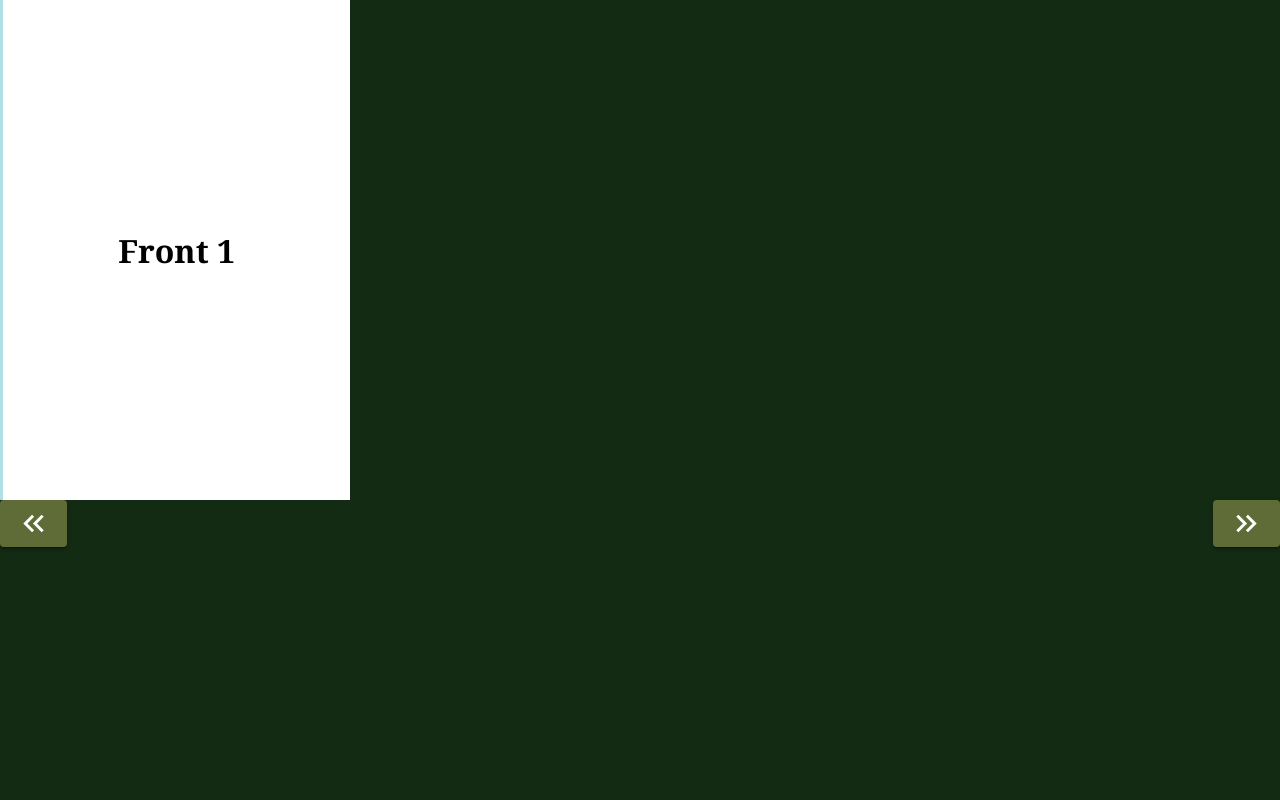
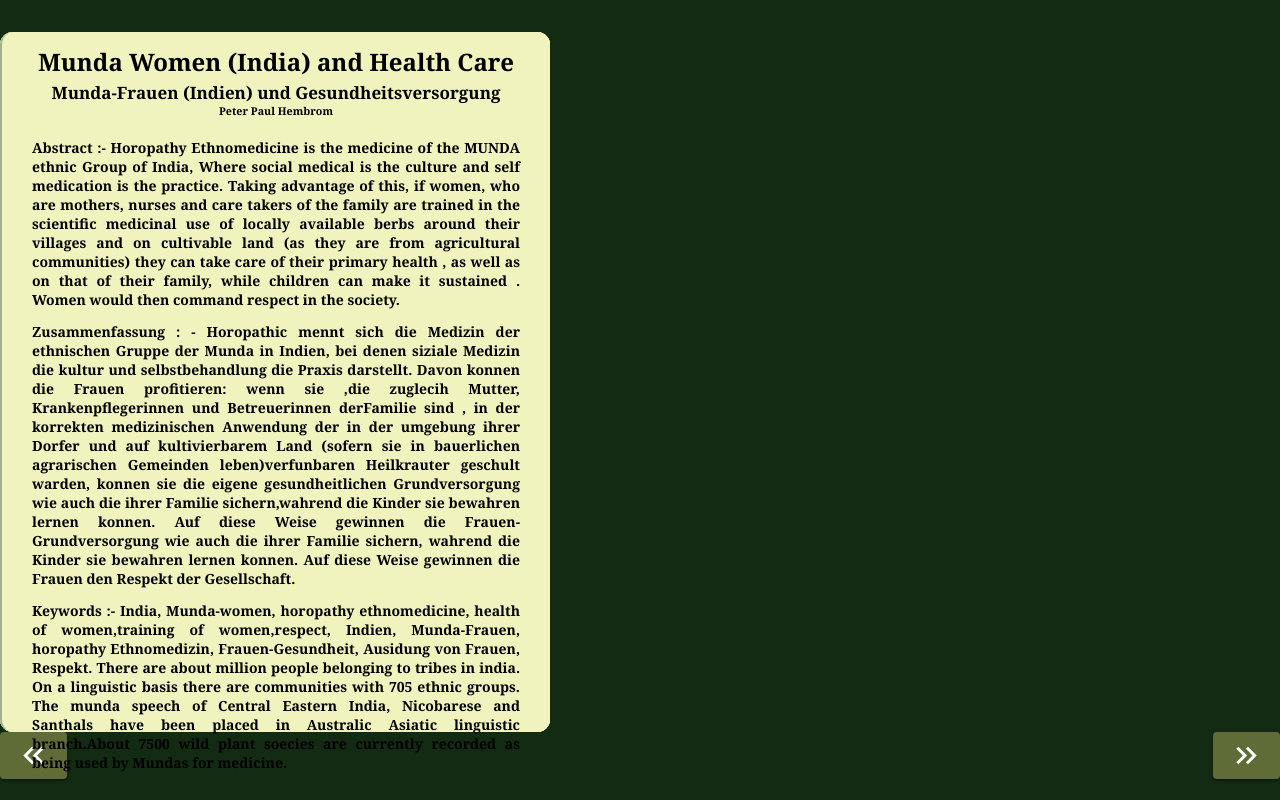
Before and after one commit to Humanisthritu/horopathy, a React (Create React App) app: page /origin in a window 1280 px wide. Built offline with nearby package versions, Linux system fonts and the light colour scheme.

Commit message:
content added to book

```diff
--- a/src/components/Style/book.scss
+++ b/src/components/Style/book.scss
@@ -3,9 +3,11 @@
 /* Book */
 
 .book {
+    margin-top: 32px;
     position: relative;
-    width: 350px;
-    height: 500px;
+    width: 550px;
+    height: 700px;
+
     transition: transform 0.5s;
 
     .paper {
@@ -18,7 +20,7 @@
 
       .front,
       .back {
-        background-color: white;
+        background-color:#f0f3bd;;
         position: absolute;
         width: 100%;
         height: 100%;
@@ -26,11 +28,12 @@
         left: 0;
         transform-origin: left;
         transition: transform 0.5s;
+        border-radius: 13px;
 
         &.front {
           z-index: 1;
           backface-visibility: hidden;
-          border-left: 3px solid powderblue;
+          border-left: 2px solid #a3b18a;
         }
 
         &.back {
@@ -41,12 +44,15 @@
         .back-content {
           width: 100%;
           height: 100%;
-          display: flex;
+          align-self: center;
+          display: block;
           justify-content: center;
-          align-items: center;
+          margin-top: 10px;
+
         }
 
         .back-content {
+
           transform: rotateY(180deg);
         }
       }
--- a/src/components/layouts/BookStructure.jsx
+++ b/src/components/layouts/BookStructure.jsx
@@ -1,51 +1,213 @@
 import { Box, Button } from "@mui/material";
-import React, { useState } from "react";
+import React from "react";
 import KeyboardDoubleArrowLeftIcon from "@mui/icons-material/KeyboardDoubleArrowLeft";
 import KeyboardDoubleArrowRightIcon from "@mui/icons-material/KeyboardDoubleArrowRight";
+import { data } from "../../service/data";
 
 const BookStructure = () => {
-const[currentPage , setCurrentPage] = useState(1)
-const [totalPage , setTotalPage] = useState(3)
-const maxPage = totalPage + 1
-const [transform , setTransform] = useState(false)
+  console.log(data);
 
-const nextPage = () => {
-  if(currentPage < maxPage){
-    setTransform(true)
-    setCurrentPage((previousPage) => previousPage + 1)
+  // Event Listener
+  // prevBtn.addEventListener("click", goPrevPage);
+  // nextBtn.addEventListener("click", goNextPage);
 
-    console.log(currentPage)
-  }
-}
+  // Business Logic
+  let currentLocation = 1;
+  let numOfPapers = 3;
+  let maxLocation = numOfPapers + 1;
 
-const backPage = () =>{
- setTransform(false)
-  if(currentPage > 0){
-    setCurrentPage((previousPage) => previousPage - 1)
-    console.log(currentPage)
+  function openBook() {
+    const prevBtn = document.getElementById("prev-btn");
+    const nextBtn = document.getElementById("next-btn");
+    const book = document.querySelector("#book");
+
+    const paper1 = document.querySelector("#p1");
+    const paper2 = document.querySelector("#p2");
+    const paper3 = document.querySelector("#p3");
+    book.style.transform = "translateX(50%)";
+    prevBtn.style.transform = "translateX(-180px)";
+    nextBtn.style.transform = "translateX(180px)";
   }
 
+  function closeBook(isAtBeginning) {
+    const prevBtn = document.getElementById("prev-btn");
+    const nextBtn = document.getElementById("next-btn");
+    const book = document.querySelector("#book");
 
-}
+    const paper1 = document.querySelector("#p1");
+    const paper2 = document.querySelector("#p2");
+    const paper3 = document.querySelector("#p3");
+    if (isAtBeginning) {
+      book.style.transform = "translateX(0%)";
+    } else {
+      book.style.transform = "translateX(100%)";
+    }
+
+    prevBtn.style.transform = "translateX(0px)";
+    nextBtn.style.transform = "translateX(0px)";
+  }
+
+  function goNextPage() {
+    const prevBtn = document.getElementById("prev-btn");
+    const nextBtn = document.getElementById("next-btn");
+    const book = document.querySelector("#book");
+
+    const paper1 = document.querySelector("#p1");
+    const paper2 = document.querySelector("#p2");
+    const paper3 = document.querySelector("#p3");
+    if (currentLocation < maxLocation) {
+      switch (currentLocation) {
+        case 1:
+          openBook();
+          paper1.classList.add("flipped");
+          paper1.style.zIndex = 1;
+          break;
+        case 2:
+          paper2.classList.add("flipped");
+          paper2.style.zIndex = 2;
+          break;
+        case 3:
+          paper3.classList.add("flipped");
+          paper3.style.zIndex = 3;
+          closeBook(false);
+          break;
+        default:
+          throw new Error("unkown state");
+      }
+      currentLocation++;
+    }
+  }
+
+  function goPrevPage() {
+    const prevBtn = document.getElementById("prev-btn");
+    const nextBtn = document.getElementById("next-btn");
+    const book = document.querySelector("#book");
+
+    const paper1 = document.querySelector("#p1");
+    const paper2 = document.querySelector("#p2");
+    const paper3 = document.querySelector("#p3");
+    if (currentLocation > 1) {
+      switch (currentLocation) {
+        case 2:
+          closeBook(true);
+          paper1.classList.remove("flipped");
+          paper1.style.zIndex = 3;
+          break;
+        case 3:
+          paper2.classList.remove("flipped");
+          paper2.style.zIndex = 2;
+          break;
+        case 4:
+          openBook();
+          paper3.classList.remove("flipped");
+          paper3.style.zIndex = 1;
+          break;
+        default:
+          throw new Error("unkown state");
+      }
+
+      currentLocation--;
+    }
+  }
+
   return (
     <>
-
       <Box id="book" className="book">
         {/* paper 1 */}
-        <Box id="p1" className= {transform ? "paper flipped":"paper"} >
+        <Box id="p1" className="paper">
           <Box className="front">
             <Box id="f1" class="front-content">
-              <h1>Front 1</h1>
+              {data.map((item) => {
+                return (
+                  <>
+                    <h1
+                      style={{
+                        fontSize: "1.5rem",
+                        display: "grid",
+                        justifyContent: "center",
+                        padding: "3px",
+                      }}
+                    >
+                      {item.header}
+                    </h1>
+                    <h4
+                      style={{
+                        display: "flex",
+                        justifyContent: "center",
+                        fontSize: "17px",
+                      }}
+                    >
+                      {item.subHeader}
+                    </h4>
+                    <h6 style={{ display: "flex", justifyContent: "center" }}>
+                      {item.author}
+                    </h6>
+                    <h6
+                      style={{
+                        display: "flex",
+                        justifyContent: "center",
+                        margin: "20px 30px 13px 30px",
+                        fontSize: "14px",
+                        textAlign: "justify",
+                        textJustify: "inter-word",
+                      }}
+                    >
+                      {item.detailsOne}
+                    </h6>
+                    <h6
+                      style={{
+                        display: "flex",
+                        justifyContent: "center",
+                        margin: "13px 30px 13px 30px",
+                        fontSize: "14px",
+                        textAlign: "justify",
+                        textJustify: "inter-word",
+                      }}
+                    >
+                      {item.detailsSecond}
+                    </h6>
+                    <h6
+                      style={{
+                        display: "flex",
+                        justifyContent: "center",
+                        margin: "13px 30px 13px 30px",
+                        fontSize: "14px",
+                        textAlign: "justify",
+                        textJustify: "inter-word",
+                      }}
+                    >
+                      {item.detailsThree}
+                    </h6>
+                  </>
+                );
+              })}
             </Box>
           </Box>
           <Box className="back">
             <Box id="b1" class="back-content">
-              <h1>Back 1</h1>
+              {data.map((item) => {
+                return (
+                  <>
+                    <h1
+                      style={{
+                        fontSize: "1.5rem",
+                        display: "grid",
+                        justifyContent: "center",
+                        padding: "3px",
+                      }}
+                    >
+                      {item.header}
+                    </h1>
+                    {/* <h4 style={{display:'grid' , justifyContent:'center', padding:'3px' }}>{item.subHeader}</h4>
+                  <h6 style={{display:'grid' , justifyContent:'center', padding:'3px' }}>{item.author}</h6> */}
+                  </>
+                );
+              })}
             </Box>
           </Box>
         </Box>
         {/* paper 2 */}
-        <Box id="p2" className= "paper" >
+        <Box id="p2" className="paper">
           <Box className="front">
             <Box id="f2" class="front-content">
               <h1>Front 2</h1>
@@ -58,7 +220,7 @@ const backPage = () =>{
           </Box>
         </Box>
         {/* paper 3 */}
-        <Box id="p3" className= "paper " >
+        <Box id="p3" className="paper ">
           <Box className="front">
             <Box id="f3" class="front-content">
               <h1>Front 3</h1>
@@ -76,6 +238,7 @@ const backPage = () =>{
           display: "flex",
           justifyContent: "space-between",
           placeItems: "center",
+          position: "inherit",
         }}
       >
         <Button
@@ -85,7 +248,7 @@ const backPage = () =>{
             "&:hover": { backgroundColor: "#dad7cd", color: "black" },
           }}
           id="prev-btn"
-         onClick={() => backPage(maxPage)}
+          onClick={() => goPrevPage()}
         >
           <KeyboardDoubleArrowLeftIcon fontSize="large" />
         </Button>
@@ -96,17 +259,11 @@ const backPage = () =>{
             backgroundColor: "#606c38",
             "&:hover": { backgroundColor: "#dad7cd", color: "black" },
           }}
-
-          onClick={() => nextPage(maxPage)}
-
+          onClick={() => goNextPage()}
         >
           <KeyboardDoubleArrowRightIcon fontSize="large" />
         </Button>
       </Box>
-
-
-
-
     </>
   );
 };
--- a/src/components/pages/Home.jsx
+++ b/src/components/pages/Home.jsx
@@ -12,8 +12,8 @@ const Home = () => {
     <Paper  style={{width:"auto"   ,backgroundColor: "#606c38"  , position:"relative" }}>
     <SlideMe />
     </Paper>
-    <Paper  style={{width:"auto" ,backgroundColor: "#bcbd8b"  , position:"relative" , display:"flex" , justifyContent:"center"}}>
-     <BookStructure/>
+    <Paper  style={{width:"auto" ,backgroundColor: "#bcbd8b"  , position:"relative" , display:"grid" , justifyContent:"center"}}>
+     <BookStructure defer/>
     </Paper>
 
 
--- /dev/null
+++ b/src/service/data.js
@@ -0,0 +1,10 @@
+export const data = [
+    {
+        header: "Munda Women (India) and Health Care",
+        subHeader: "Munda-Frauen (Indien) und Gesundheitsversorgung",
+        author: "Peter Paul Hembrom",
+        detailsOne: "Abstract :- Horopathy Ethnomedicine is the medicine of the MUNDA ethnic Group of India, Where social medical is the culture and self medication is the practice. Taking advantage of this, if women, who are mothers, nurses and care takers of the family are trained in the scientific medicinal use of locally available berbs around their villages and on cultivable land (as they are from agricultural communities) they can take care of their primary health , as well as on that of their family, while children can make it sustained . Women would then command respect in the society.",
+        detailsSecond:"Zusammenfassung : - Horopathic mennt sich die Medizin der ethnischen Gruppe der Munda in Indien, bei denen siziale Medizin die kultur und selbstbehandlung die Praxis darstellt. Davon konnen die Frauen profitieren: wenn sie ,die zuglecih Mutter, Krankenpflegerinnen und Betreuerinnen derFamilie sind , in der korrekten medizinischen Anwendung der in der umgebung ihrer Dorfer und auf kultivierbarem Land (sofern sie in bauerlichen agrarischen Gemeinden leben)verfunbaren Heilkrauter geschult warden, konnen sie die eigene gesundheitlichen Grundversorgung wie auch die ihrer Familie sichern,wahrend die Kinder sie bewahren lernen konnen. Auf diese Weise gewinnen die Frauen-Grundversorgung wie auch die ihrer Familie sichern, wahrend die Kinder sie bewahren lernen konnen. Auf diese Weise gewinnen die Frauen den Respekt der Gesellschaft.",
+        detailsThree : "Keywords :- India, Munda-women, horopathy ethnomedicine, health of women,training of women,respect, Indien, Munda-Frauen, horopathy Ethnomedizin, Frauen-Gesundheit, Ausidung von Frauen, Respekt. There are about million people belonging to tribes in india. On a linguistic basis there are communities with 705 ethnic groups. The munda speech of Central Eastern India, Nicobarese and Santhals have been placed in Australic Asiatic linguistic branch.About 7500 wild plant soecies are currently recorded as being used by Mundas for medicine."
+    }
+]
```
